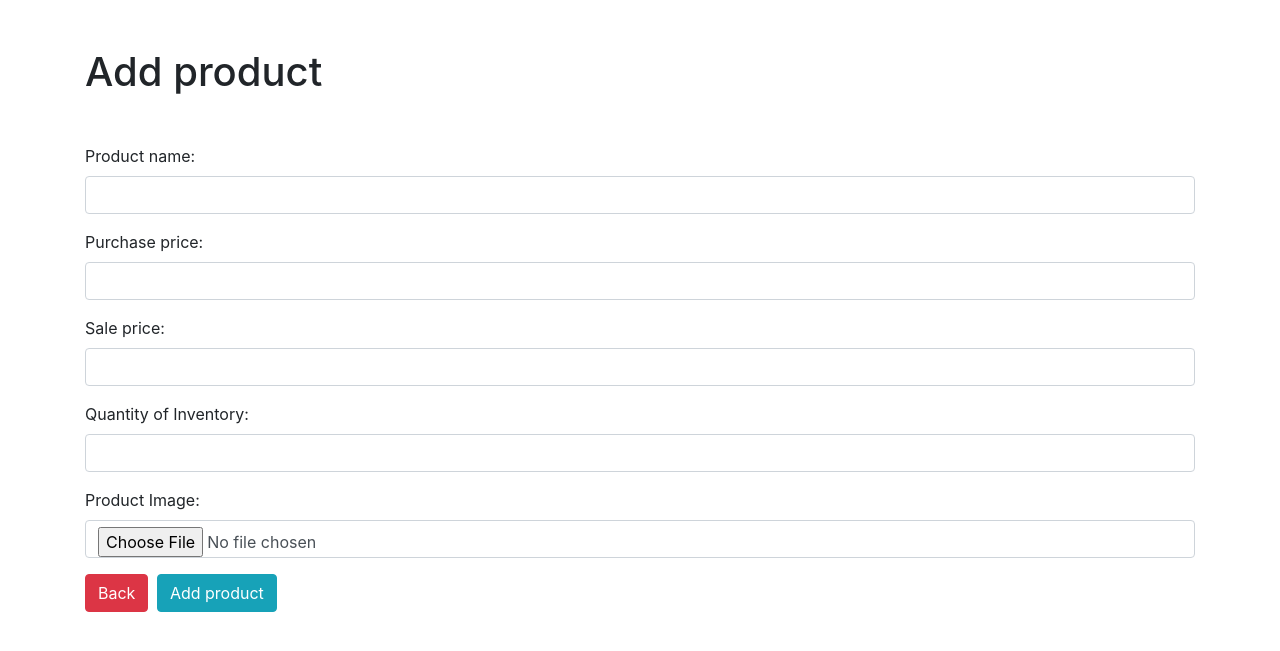
After one commit to it-francis-sangdoan/DjangoProductManager, a Django app: page /products/create/ in a window 1280 px wide. The commit adds this page. Shown: the top 651 px of the page. Run offline with Django 4.2, Linux system fonts and the light colour scheme; some libraries are stand-ins or nearby versions.

Commit message:
feat: add support for Firebase configuration in .env file
feat: add firebase_utils.py file to handle image upload to Firebase Storage

feat: register Product model in admin.py

feat: create initial migration for Product model

feat: create Product model with necessary fields in models.py

feat: add create product view and template

feat: add link to create product page in product list template

```diff
--- a/product_management/products/admin.py
+++ b/product_management/products/admin.py
@@ -1,3 +1,4 @@
 from django.contrib import admin
+from .models import Product
 
-# Register your models here.
+admin.site.register(Product)
--- a/product_management/products/urls.py
+++ b/product_management/products/urls.py
@@ -2,5 +2,6 @@ from django.urls import path
 from . import views
 
 urlpatterns = [
-    path('', views.product_list, name='product_list')
+    path('', views.product_list, name='product_list'),
+    path('create/', views.product_create, name='product_create'),
 ]
--- a/product_management/products/views.py
+++ b/product_management/products/views.py
@@ -1,4 +1,30 @@
 from django.shortcuts import render
+from .models import Product
+from product_management.firebase_utils import upload_image_to_firebase
 
 def product_list(request):
-    return render(request, 'products/product_list.html', {})
+    item_products = Product.objects.all()
+    return render(request, 'products/product_list.html', {'products': item_products})
+
+def product_create(request):
+    if request.method == 'POST':
+        product_name = request.POST.get('name')
+        price_purchase = float(request.POST.get('price_purchase'))
+        price_sale = float(request.POST.get('price_sale'))
+        quantity = int(request.POST.get('quantity'))
+        image = request.FILES['file']
+
+        # Format the filename using the product name
+        formatted_filename = product_name.replace(" ", "_").lower()
+        file_url = upload_image_to_firebase(image, 'products', formatted_filename)
+
+        product = Product(
+            name=product_name,
+            price_purchase=price_purchase,
+            price_sale=price_sale,
+            quantity=quantity,
+            image=file_url
+        )
+        product.save()
+
+    return render(request, 'products/add_product.html')
--- /dev/null
+++ b/product_management/templates/products/add_product.html
@@ -0,0 +1,50 @@
+<!DOCTYPE html>
+<html lang="en">
+
+<head>
+    <meta charset="UTF-8">
+    <meta name="viewport" content="width=device-width, initial-scale=1.0">
+    <title>Products</title>
+    <link rel="stylesheet" href="https://maxcdn.bootstrapcdn.com/bootstrap/4.5.2/css/bootstrap.min.css">
+</head>
+
+<body>
+    <div class="mt-5">
+
+        <div class="container">
+            <h1 class="mb-5">Add product</h1>
+            <form method="POST" action="/products/create/" enctype="multipart/form-data">
+                {% csrf_token %}
+                <div class="mb-3">
+                    <label for="name" class="form-label">Product name:</label>
+                    <input type="text" class="form-control" name="name" required>
+                </div>
+                <div class="mb-3">
+                    <label for="price_purchase" class="form-label">Purchase price:</label>
+                    <input type="number" step="0.01" class="form-control" name="price_purchase" required>
+                </div>
+                <div class="mb-3">
+                    <label for="price_sale" class="form-label">Sale price:</label>
+                    <input type="number" step="0.01" class="form-control" name="price_sale" required>
+                </div>
+                <div class="mb-3">
+                    <label for="quantity" class="form-label">Quantity of Inventory:</label>
+                    <input type="number" class="form-control" name="quantity" required>
+                </div>
+                <div class="mb-3">
+                    <label for="image" class="form-label">Product Image:</label>
+                    <input type="file" class="form-control" name="file">
+                </div>
+                <a href="/products/" class="btn btn-danger mr-1">Back</a>
+                <button type="submit" class="btn btn-info">Add product</button>
+            </form>
+        </div>
+
+    </div>
+    <!-- Scripts for Bootstrap JS -->
+    <script src="https://ajax.googleapis.com/ajax/libs/jquery/3.5.1/jquery.min.js"></script>
+    <script src="https://cdnjs.cloudflare.com/ajax/libs/popper.js/1.16.0/umd/popper.min.js"></script>
+    <script src="https://maxcdn.bootstrapcdn.com/bootstrap/4.5.2/js/bootstrap.min.js"></script>
+</body>
+
+</html>
--- a/product_management/templates/products/product_list.html
+++ b/product_management/templates/products/product_list.html
@@ -15,7 +15,7 @@
         <div class="container">
             <div class="mb-5 d-flex justify-content-between align-items-end">
                 <h1>List of products</h1>
-                <a href="" class="btn btn-info">Add product</a>
+                <a href="/products/create/" class="btn btn-info">Add product</a>
             </div>
             {% if messages %}
             <div class="alert alert-success">
@@ -30,24 +30,24 @@
             <table class="table text-center">
                 <thead>
                     <tr>
+                        <th>Image</th>
                         <th>Product name</th>
                         <th>Purchase price</th>
                         <th>Sale price</th>
                         <th>Quantity of Inventory</th>
                         <th>Quantity sold</th>
-                        <th>Image</th>
                         <th>Action</th>
                     </tr>
                 </thead>
                 <tbody>
                     {% for product in products %}
                         <tr>
+                            <td><img src="{{ product.image }}" alt="{{ product.name }}" class="img-thumbnail" style="max-width: 100px;"></td>
                             <td>{{product.name}}</td>
                             <td>{{product.price_purchase}}</td>
                             <td>{{product.price_sale}}</td>
                             <td>{{product.quantity}}</td>
                             <td>{{product.quantity_sold}}</td>
-                            <td><img src="" alt="{{ product.name }}" class="img-thumbnail" style="max-width: 100px;"></td>
                             <td>
                                 <a href="" class="btn btn-info btn-sm">Edit</a>
                                 <a href="" class="btn btn-danger btn-sm"
```
Also changed, not shown: product_management/product_management/firebase_utils.py (added, +37 -0 lines), product_management/products/models.py (+9 -1 lines), product_management/products/migrations/0001_initial.py (added), 1 other file.
